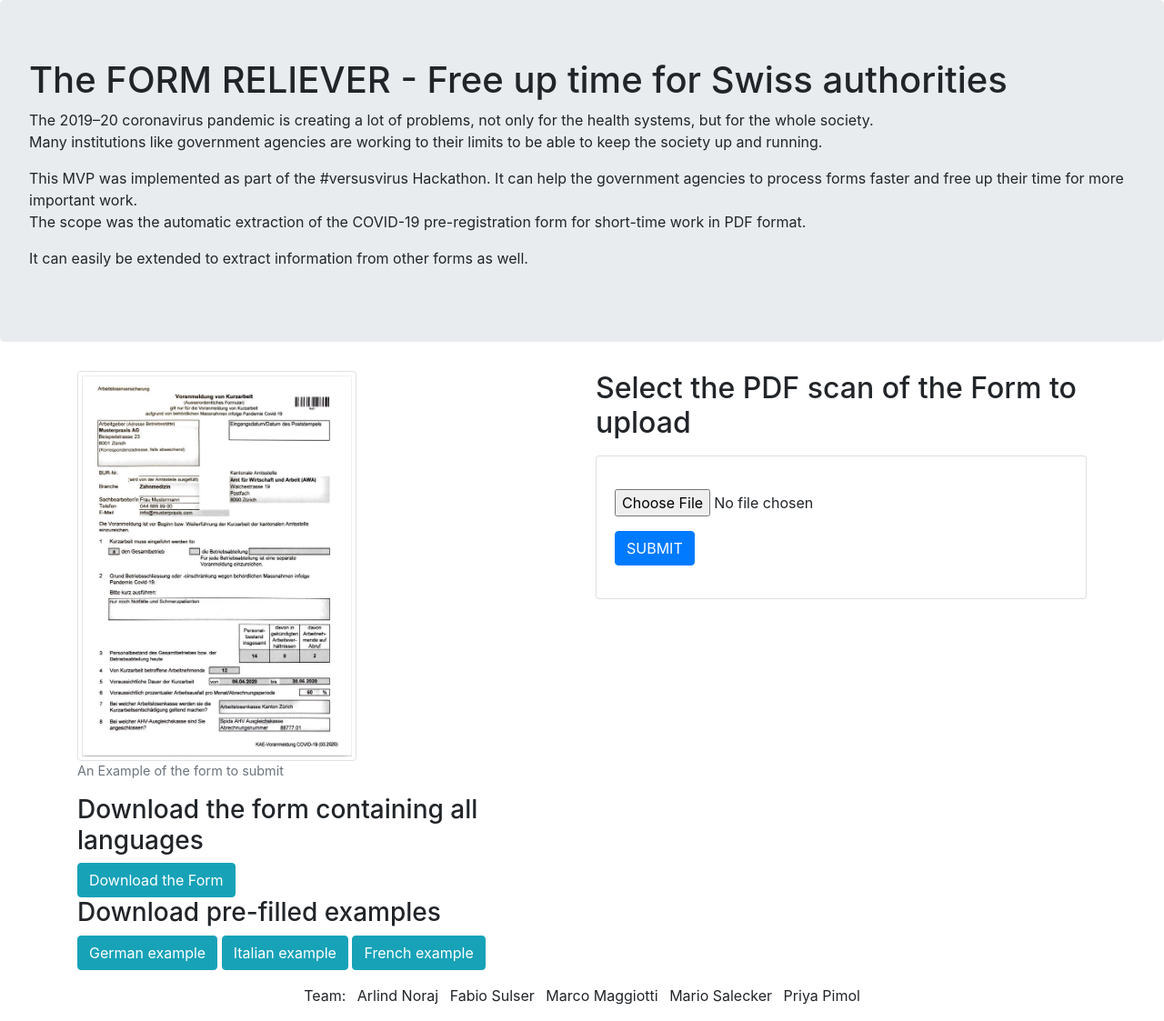
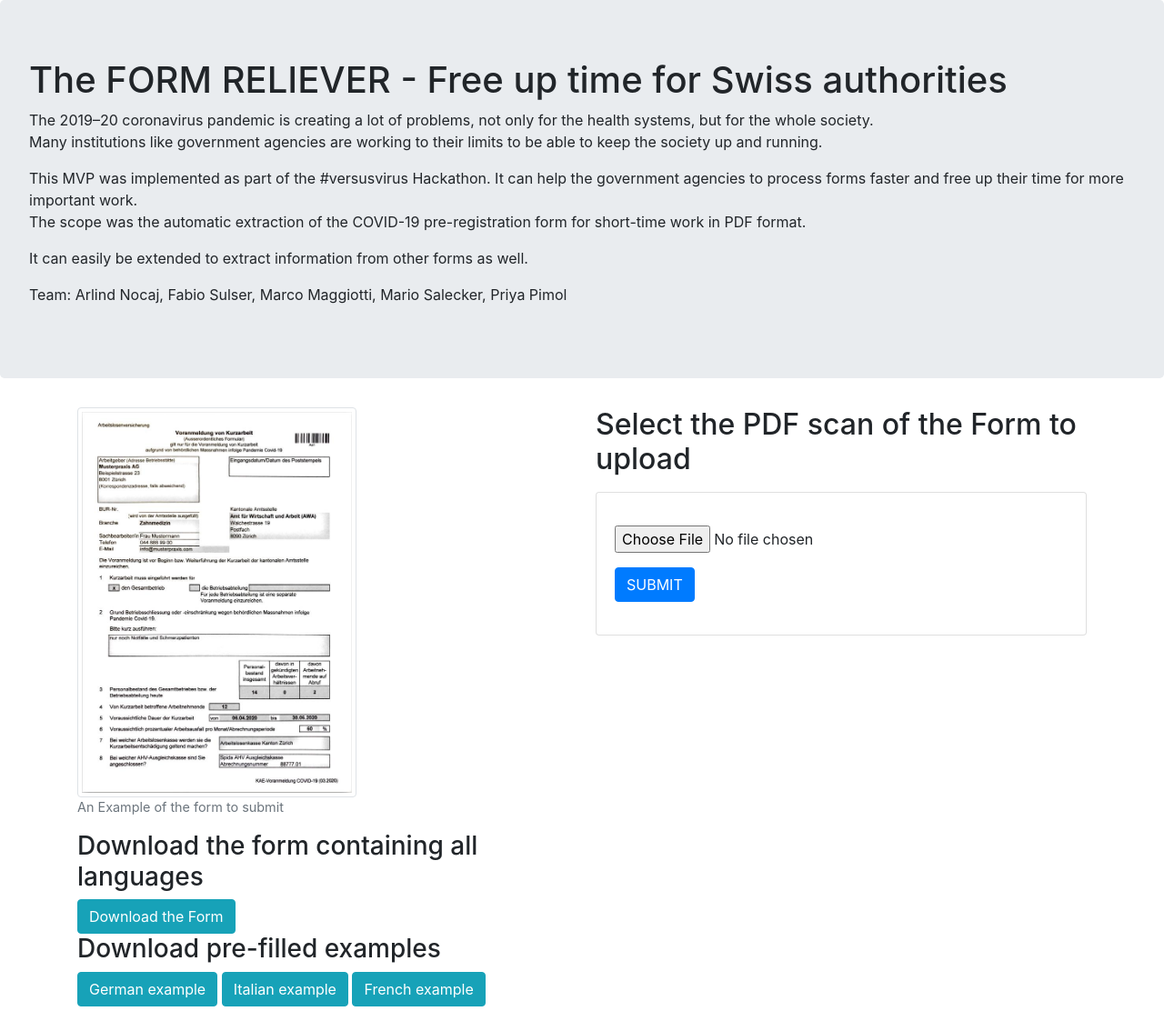
Before and after one commit to mariosalecker/vsvirus, a Flask app: page / in a window 1280 px wide. Shown: the whole page at 91% size. Run offline with Flask 2, Linux system fonts and the light colour scheme; some libraries are stand-ins or nearby versions.

Commit message:
team footer

```diff
--- a/flask_project/templates/upload.html
+++ b/flask_project/templates/upload.html
@@ -18,7 +18,7 @@
         The scope was the automatic extraction of the COVID-19 pre-registration form for short-time work in PDF format.
     </p>
     <p>It can easily be extended to extract information from other forms as well.</p>
-
+    <p>Team: Arlind Nocaj, Fabio Sulser, Marco Maggiotti, Mario Salecker, Priya Pimol</p>
 </div>
 
 <div class="container">
@@ -99,19 +99,3 @@
         </div>
     </div>
 </div>
-
-<footer class="page-footer font-small">
-    <div class="container">
-        <div class="row mt-3">
-            <ul class="list-inline mx-auto">
-                <li class="list-inline-item">Team:</li>
-                <li class="list-inline-item">Arlind Noraj</li>
-                <li class="list-inline-item">Fabio Sulser</li>
-                <li class="list-inline-item">Marco Maggiotti</li>
-                <li class="list-inline-item">Mario Salecker</li>
-                <li class="list-inline-item">Priya Pimol</li>
-            </ul>
-        </div>
-
-    </div>
-</footer>
```
